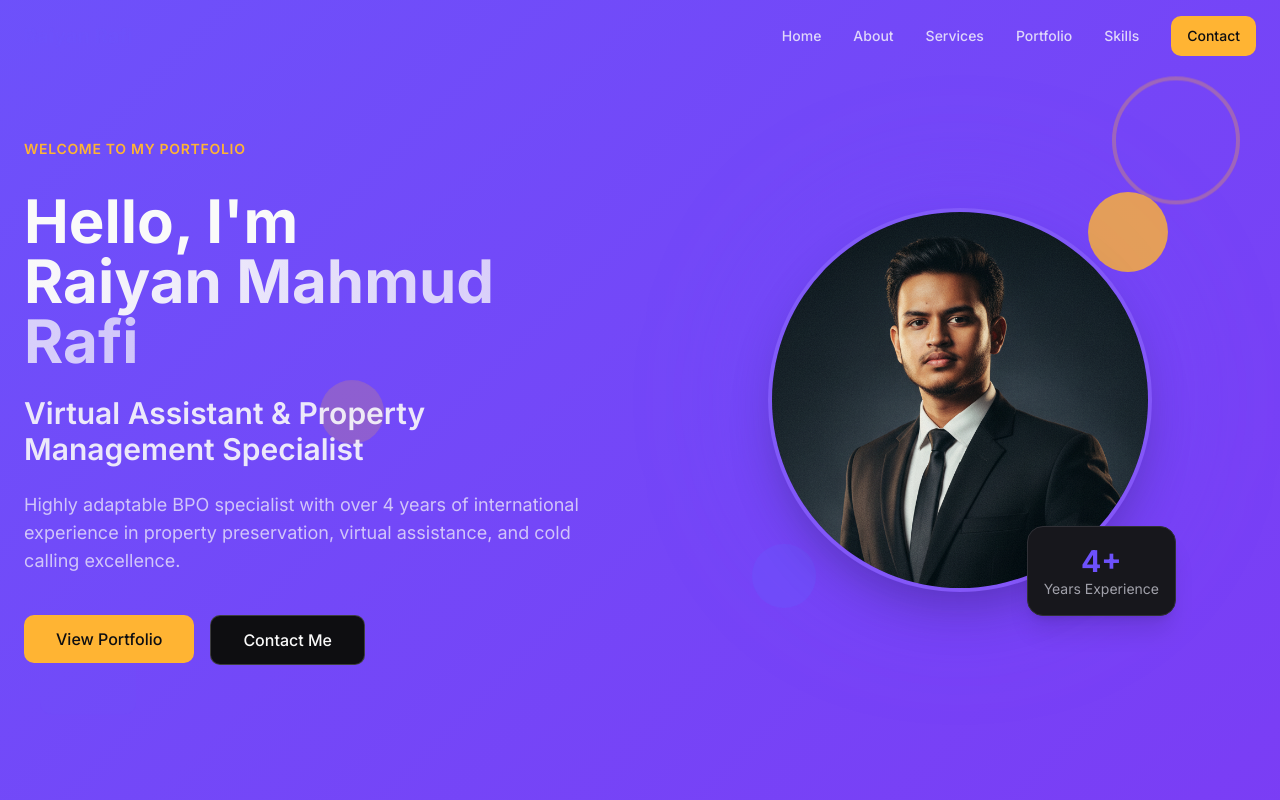
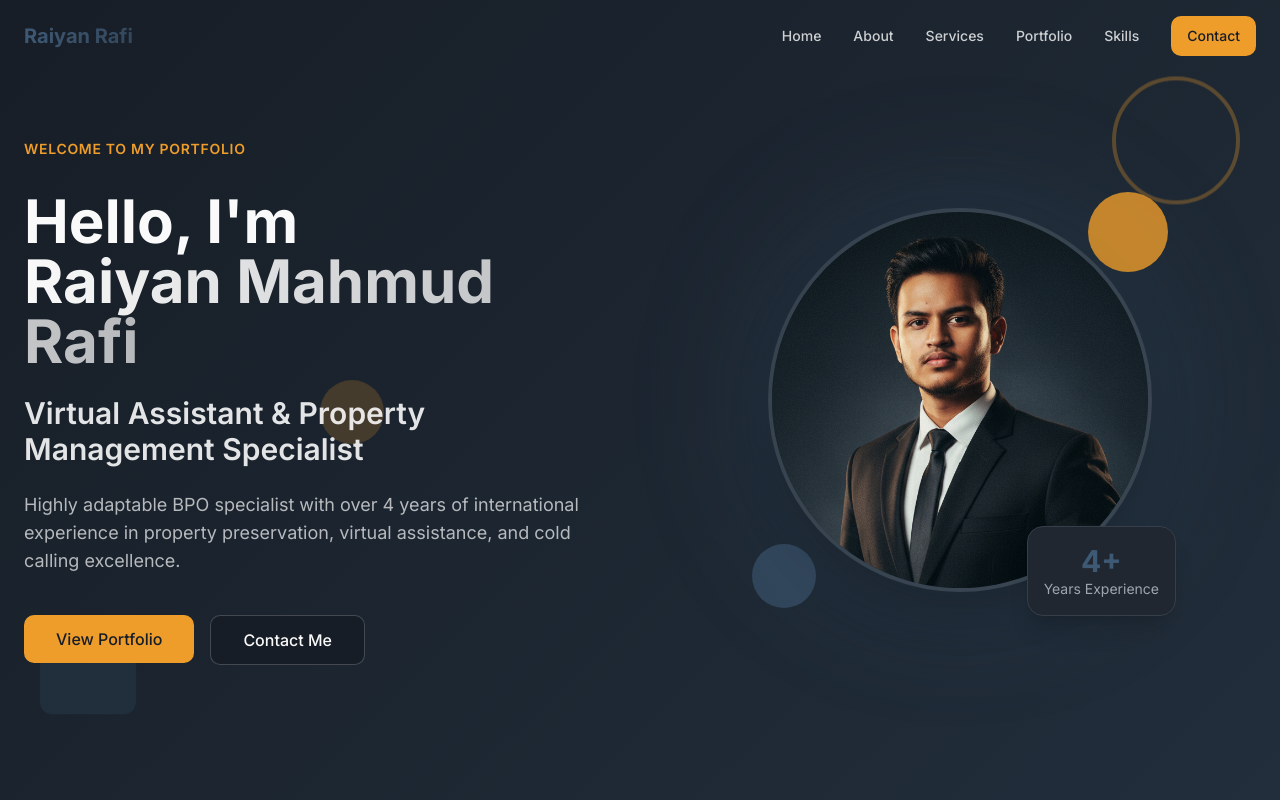
Before and after one commit to RAIYAN-MAHMUD/raiyanmahmudrafi, a React (Vite) app: page / in a window 1280 px wide. Shown: the top 800 px of the page. Built offline with nearby package versions, Linux system fonts and the light colour scheme; the HTML template or start-up script is replaced by a standard one.

Commit message:
Refactor: Update hero section photo and colors

```diff
--- a/src/index.css
+++ b/src/index.css
@@ -8,38 +8,38 @@ All colors MUST be HSL.
 
 @layer base {
   :root {
-    --background: 240 10% 6%;
+    --background: 215 25% 12%;
     --foreground: 0 0% 98%;
 
-    --card: 240 8% 10%;
+    --card: 215 20% 16%;
     --card-foreground: 0 0% 98%;
 
-    --popover: 240 8% 10%;
+    --popover: 215 20% 16%;
     --popover-foreground: 0 0% 98%;
 
-    --primary: 250 95% 65%;
+    --primary: 210 30% 35%;
     --primary-foreground: 0 0% 100%;
 
-    --secondary: 240 6% 15%;
+    --secondary: 215 18% 20%;
     --secondary-foreground: 0 0% 98%;
 
-    --muted: 240 6% 20%;
-    --muted-foreground: 240 5% 65%;
+    --muted: 215 15% 25%;
+    --muted-foreground: 215 8% 65%;
 
-    --accent: 38 100% 60%;
-    --accent-foreground: 240 10% 6%;
+    --accent: 35 85% 55%;
+    --accent-foreground: 215 25% 12%;
 
     --destructive: 0 84% 60%;
     --destructive-foreground: 0 0% 98%;
 
-    --border: 240 6% 20%;
-    --input: 240 6% 20%;
-    --ring: 250 95% 65%;
+    --border: 215 15% 25%;
+    --input: 215 15% 25%;
+    --ring: 210 30% 45%;
 
     --radius: 0.75rem;
 
-    --gradient-hero: linear-gradient(135deg, hsl(250 95% 65%), hsl(260 90% 60%));
-    --gradient-card: linear-gradient(145deg, hsl(240 8% 12%), hsl(240 8% 10%));
+    --gradient-hero: linear-gradient(135deg, hsl(215 25% 12%), hsl(210 28% 18%));
+    --gradient-card: linear-gradient(145deg, hsl(215 20% 18%), hsl(215 20% 16%));
   }
 }
 
```
